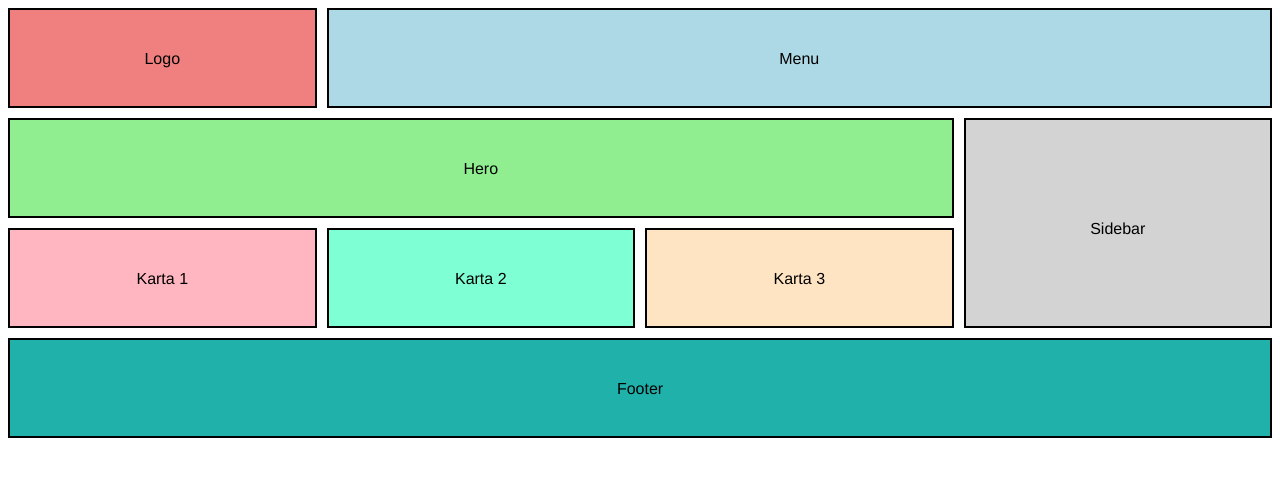
After one commit to NejakejHruska/Bootstrap, a Flask app: page /starter-grid in a window 1280 px wide. The commit adds this page. Shown: the top 477 px of the page. Run offline with Flask 3, Linux system fonts and the light colour scheme.

Commit message:
samostatna-prace-start

```diff
--- a/app.py
+++ b/app.py
@@ -22,5 +22,9 @@ def grid():
 def grid_response():
     return render_template('grid-response.htm')
 
+@app.route('/starter-grid')
+def grid_starter():
+    return render_template('starter-grid.html')
+
 if __name__ == '__main__':
     app.run(debug=True)
--- /dev/null
+++ b/static/starter-grid.css
@@ -0,0 +1,93 @@
+.box{
+    border: 2px solid black;
+}
+
+.box1 {
+    grid-area: logo;
+    padding: 40px;
+    background-color: lightcoral;
+}
+
+.box2 {
+    grid-area: menu;
+    padding: 40px;
+    background-color: lightblue
+}
+
+.box3 {
+    grid-area: hero;
+    padding: 40px;
+    background-color: lightgreen;
+}
+
+.box4 {
+    grid-area: Karta-1;
+    padding: 40px;
+    background-color: lightpink;
+}
+
+.box5 {
+    grid-area: Karta-2;
+    padding: 40px;
+    background-color: aquamarine;
+}
+
+.box6 {
+    grid-area: Karta-3;
+    padding: 40px;
+    background-color: bisque;
+}
+
+.box7 {
+    grid-area: sidebar;
+    padding: 100px;
+    background-color: lightgrey;
+}
+
+.box8 {
+    grid-area: footer;
+    padding: 40px;
+    background-color: lightseagreen
+}
+
+body {
+    font-family:'Franklin Gothic Medium', 'Arial Narrow', Arial, sans-serif
+}
+
+.container {
+    text-align: center;
+    display: grid;
+    grid-template-columns: repeat(4, 1fr);
+    grid-template-rows: repeat(4, 100px);
+
+    grid-template-areas:
+        "logo menu menu menu"
+        "hero hero hero sidebar"
+        "Karta-1 Karta-2 Karta-3 sidebar"
+        "footer footer footer footer";
+    gap: 10px
+}
+
+@media (max-width: 768px) {
+
+    .box7 {
+        grid-area: sidebar;
+        padding: 40px;
+        background-color: lightgrey;
+    }
+
+    .container {
+        grid-template-columns: repeat(1, 1fr);
+        grid-template-rows: repeat(8, 100px);
+
+        grid-template-areas:
+            "logo"
+            "menu"
+            "hero"
+            "Karta-1"
+            "Karta-2"
+            "Karta-3"
+            "sidebar"
+            "footer"
+    }
+}
--- /dev/null
+++ b/templates/starter-grid.html
@@ -0,0 +1,24 @@
+<!DOCTYPE html>
+<html lang="cs">
+<head>
+<meta charset="UTF-8">
+<meta name="viewport" content="width=device-width, initial-scale=1.0">
+<title>Grid cvičení – responzivní layout</title>
+<link rel="stylesheet" href="static/starter-grid.css">
+</head>
+
+<body>
+
+<div class="container">
+<div class="box box1">Logo</div>
+<div class="box box2">Menu</div>
+<div class="box box3">Hero</div>
+<div class="box box4">Karta 1</div>
+<div class="box box5">Karta 2</div>
+<div class="box box6">Karta 3</div>
+<div class="box box7">Sidebar</div>
+<div class="box box8">Footer</div>
+</div>
+
+</body>
+</html>
```
Also changed, not shown: static/grid-response.css (line endings or trailing spaces).
